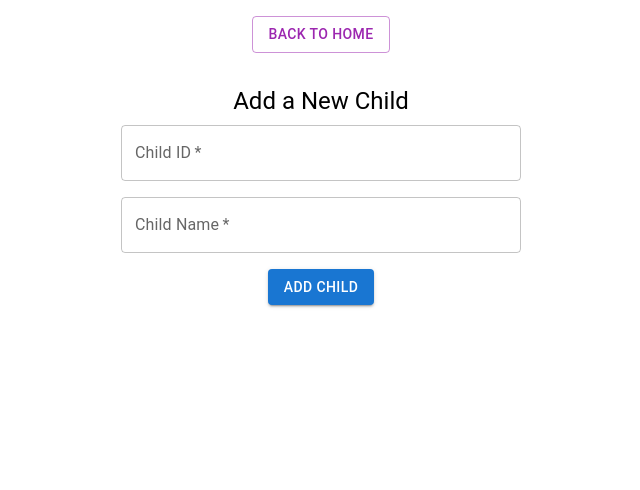
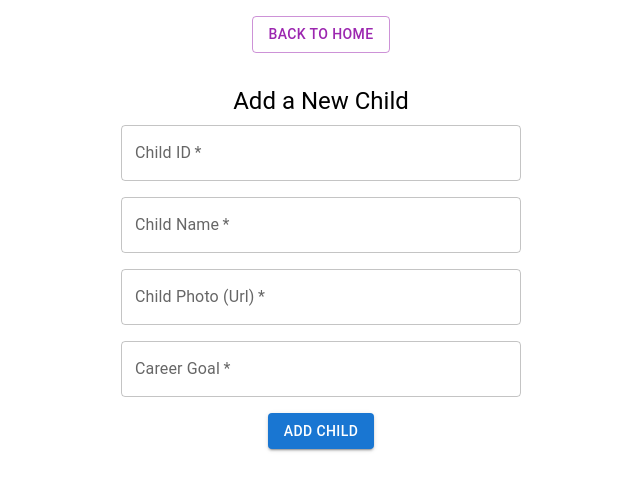
Before and after one commit to SiddharthMishra510/Help-A-Child-Project-Frontend, a Next.js app: page /add-child in a window 1280 px wide. Shown: the top 490 px of the page, without its empty margins (319-959 px from the left). Built offline with nearby package versions, Linux system fonts and the light colour scheme.

Commit message:
feat: add UI for photo, career goal and amount donated for a child

```diff
--- a/components/AddChild.tsx
+++ b/components/AddChild.tsx
@@ -5,13 +5,15 @@ import {Child} from "../types/child";
 const AddChild = () => {
     const [id, setId] = useState("");
     const [name, setName] = useState("");
+    const [photo, setPhoto] = useState("");
+    const [careerGoal, setCareerGoal] = useState("");
     const [message, setMessage] = useState("");
     const [error, setError] = useState("");
 
     const handleSubmit = async (event: React.FormEvent) => {
         event.preventDefault();
 
-        const newChild : Child = { id: Number(id), name };
+        const newChild : Child = {id: Number(id), name, photo, careerGoal, amountDonated: 0};
 
         try {
             const response = await fetch("http://localhost:3000/children", {
@@ -60,6 +62,23 @@ const AddChild = () => {
                     sx={{ mb: 2 }}
                     required
                 />
+                <TextField
+                    label="Child Photo (Url)"
+                    fullWidth
+                    value={photo}
+                    onChange={(e) => setPhoto(e.target.value)}
+                    sx={{ mb: 2 }}
+                    required
+                />
+                <TextField
+                    label="Career Goal"
+                    fullWidth
+                    value={careerGoal}
+                    onChange={(e) => setCareerGoal(e.target.value)}
+                    sx={{ mb: 2 }}
+                    required
+                />
+
                 <Button type="submit" variant="contained" color="primary">
                     Add Child
                 </Button>
--- a/types/child.ts
+++ b/types/child.ts
@@ -1,4 +1,7 @@
 export interface Child {
     id: number;
     name: string;
+    photo: string;
+    careerGoal: string;
+    amountDonated: number;
 }
```
Also changed, not shown: pages/index.tsx (+9 -0 lines).
